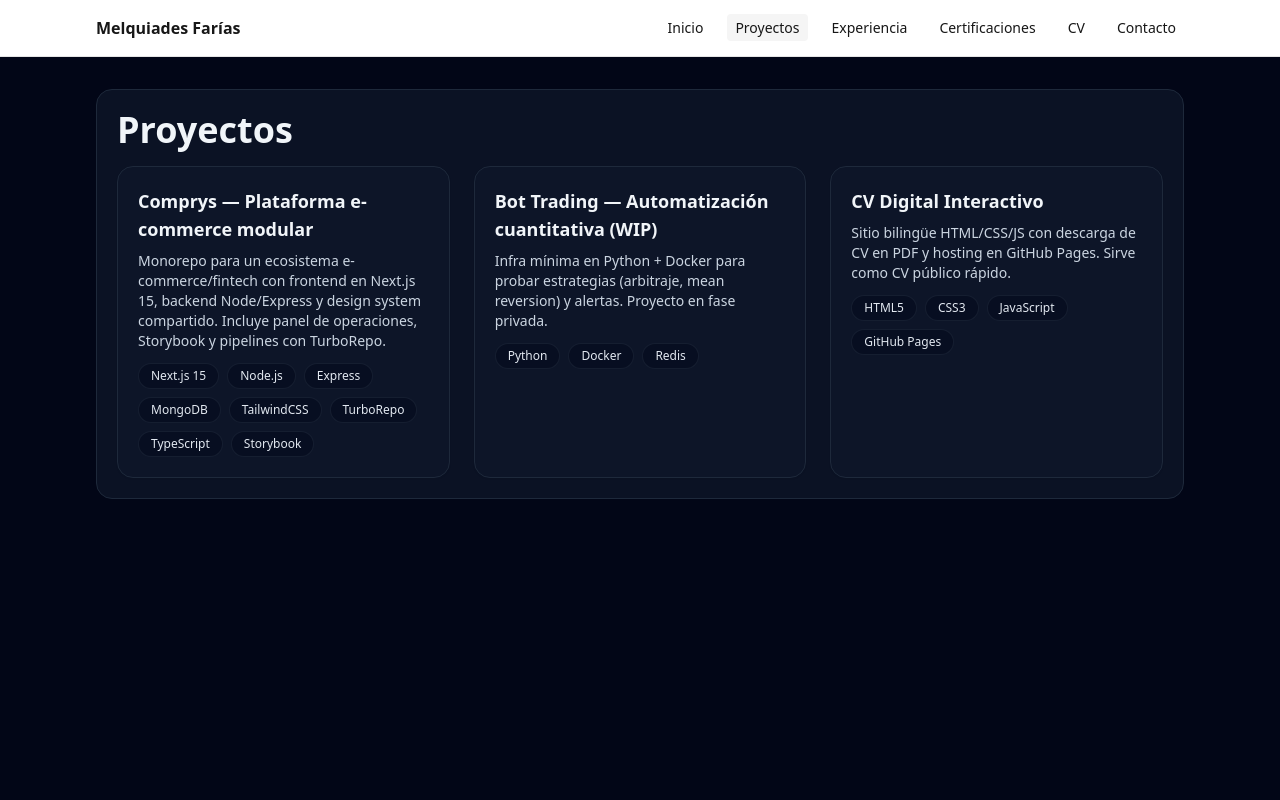
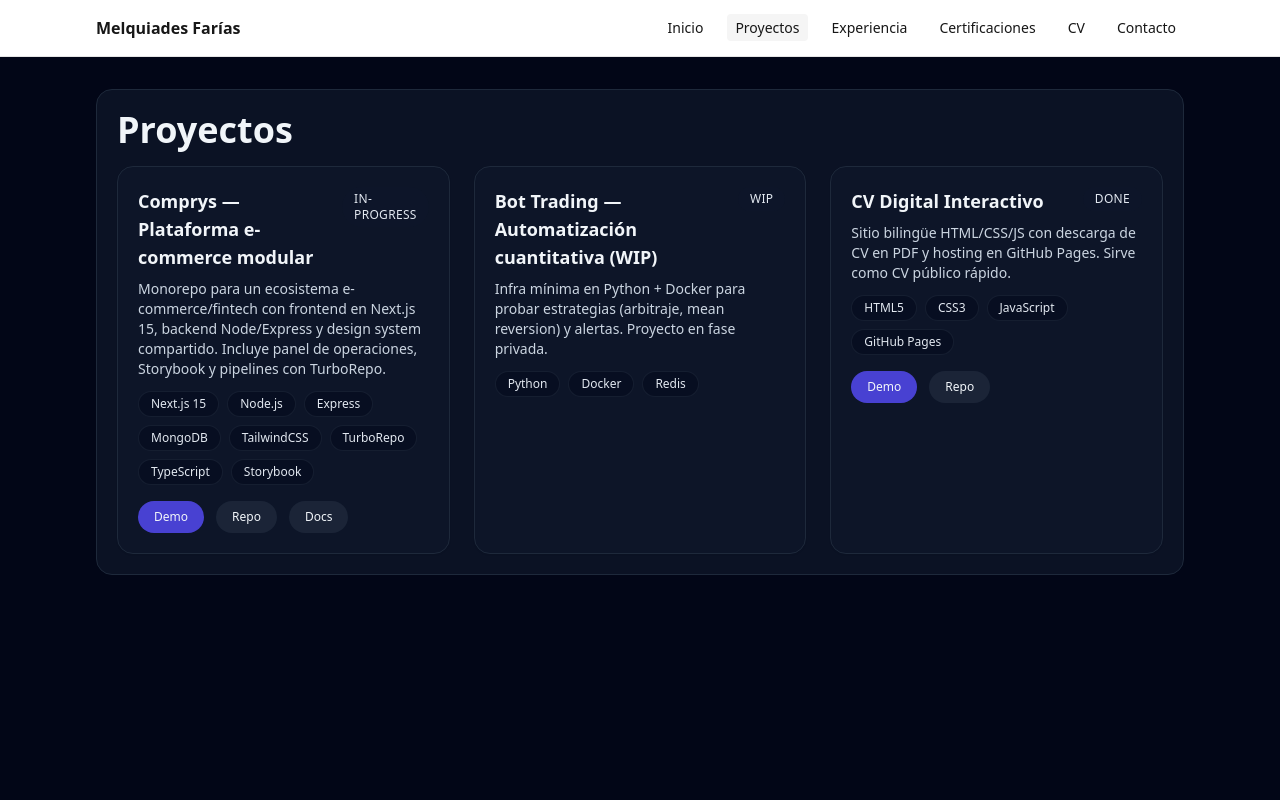
Before and after one commit to Remotas/remotas-portfolio, a Next.js app: page /projects in a window 1280 px wide. Shown: the top 800 px of the page. Built offline with nearby package versions, Linux system fonts and the light colour scheme.

Commit message:
feat(projects): support links object and status in cards

```diff
--- a/components/ProjectCard.tsx
+++ b/components/ProjectCard.tsx
@@ -1,13 +1,20 @@
 // components/ProjectCard.tsx
-
 import { themeTokens } from "@/theme/tokens";
 
 interface ProjectCardProps {
   title: string;
   summary?: string;
   tech?: string[];
+  // formato antiguo (lo que ya tenías)
   repo?: string;
   demo?: string;
+  // formato nuevo (lo que metimos en los .mdx)
+  links?: {
+    demo?: string;
+    repo?: string;
+    docs?: string;
+  };
+  status?: string;
 }
 
 export default function ProjectCard({
@@ -16,16 +23,37 @@
   tech = [],
   repo,
   demo,
+  links,
+  status,
 }: ProjectCardProps) {
+  // normalizamos para que el componente siempre tenga demo/repo/docs,
+  // venga del formato viejo o del nuevo
+  const demoLink = links?.demo ?? demo;
+  const repoLink = links?.repo ?? repo;
+  const docsLink = links?.docs;
+
   return (
     <article
-      className={`${themeTokens.cardRadius} ${themeTokens.cardBorder} ${themeTokens.cardBg} ${themeTokens.cardPadding} ${themeTokens.headingColor} ${themeTokens.shadowSm}`}
+      className={`${themeTokens.cardRadius} ${themeTokens.cardBorder} ${themeTokens.cardBg} ${themeTokens.cardPadding} ${themeTokens.shadowSm} flex flex-col h-full`}
     >
-      <h3 className="text-lg font-semibold">{title}</h3>
+      {/* header */}
+      <div className="flex items-start justify-between gap-3">
+        <h3 className={`text-lg font-semibold ${themeTokens.headingColor}`}>
+          {title}
+        </h3>
+        {status ? (
+          <span className="rounded-full bg-slate-900/50 px-3 py-1 text-xs uppercase tracking-wide text-slate-200">
+            {status}
+          </span>
+        ) : null}
+      </div>
+
+      {/* summary */}
       {summary ? (
         <p className="mt-2 text-slate-300 text-sm">{summary}</p>
       ) : null}
 
+      {/* tech badges */}
       {tech.length ? (
         <div className="mt-3 flex flex-wrap gap-2">
           {tech.map((t) => (
@@ -39,26 +67,38 @@
         </div>
       ) : null}
 
-      {(repo || demo) && (
-        <div className="mt-4 flex gap-4 text-sm">
-          {repo ? (
+      {/* links */}
+      {(demoLink || repoLink || docsLink) && (
+        <div className="mt-4 flex flex-wrap gap-3">
+          {/* orden: Demo → Repo → Docs, como en los .mdx */}
+          {demoLink ? (
             <a
-              href={repo}
-              target="_blank"
-              rel="noreferrer"
-              className="text-blue-400 hover:text-blue-300 underline"
+              href={demoLink}
+              target={demoLink.startsWith("http") ? "_blank" : undefined}
+              rel={demoLink.startsWith("http") ? "noreferrer" : undefined}
+              className="text-xs font-medium text-slate-100 rounded-full bg-indigo-600/90 px-4 py-2 hover:bg-indigo-500 transition"
+            >
+              Demo
+            </a>
+          ) : null}
+          {repoLink ? (
+            <a
+              href={repoLink}
+              target={repoLink.startsWith("http") ? "_blank" : undefined}
+              rel={repoLink.startsWith("http") ? "noreferrer" : undefined}
+              className="text-xs font-medium text-slate-100 rounded-full bg-slate-800/80 px-4 py-2 hover:bg-slate-700 transition"
             >
               Repo
             </a>
           ) : null}
-          {demo ? (
+          {docsLink ? (
             <a
-              href={demo}
-              target="_blank"
-              rel="noreferrer"
-              className="text-blue-400 hover:text-blue-300 underline"
+              href={docsLink}
+              target={docsLink.startsWith("http") ? "_blank" : undefined}
+              rel={docsLink.startsWith("http") ? "noreferrer" : undefined}
+              className="text-xs font-medium text-slate-100 rounded-full bg-slate-800/80 px-4 py-2 hover:bg-slate-700 transition"
             >
-              Demo
+              Docs
             </a>
           ) : null}
         </div>
```
